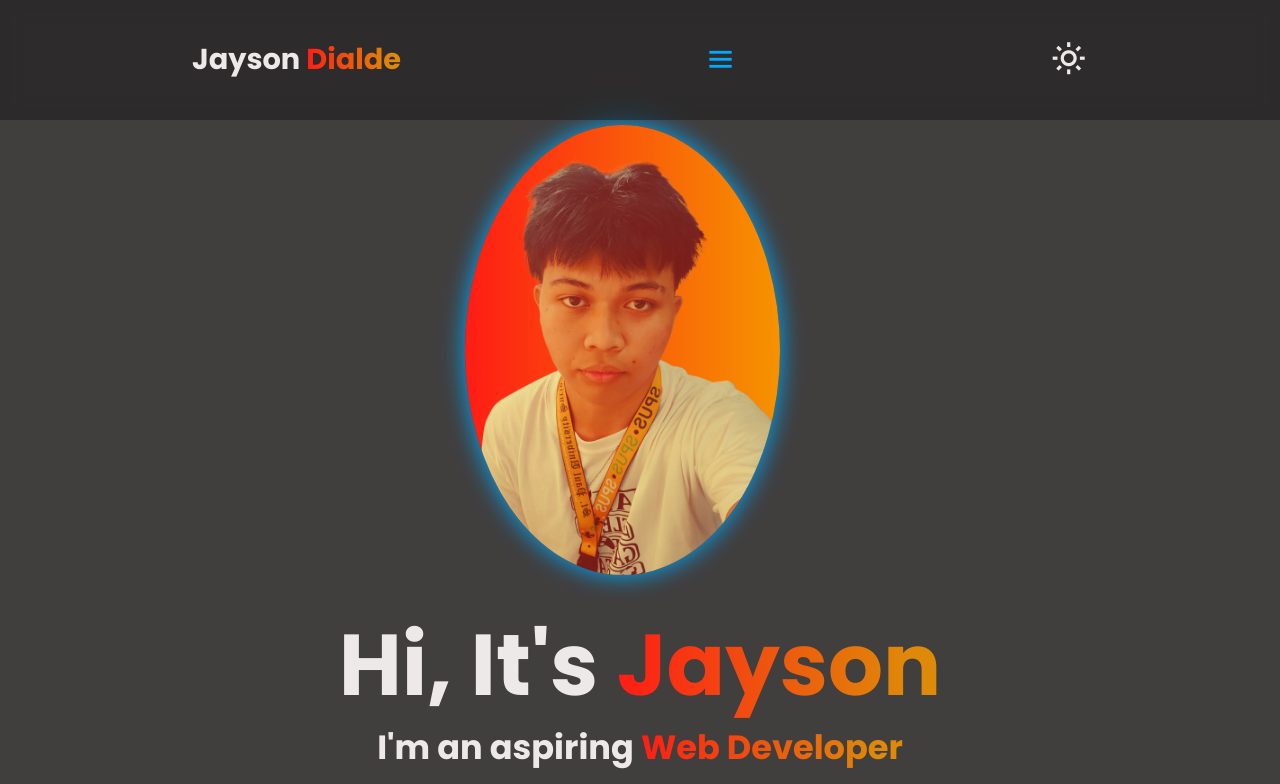
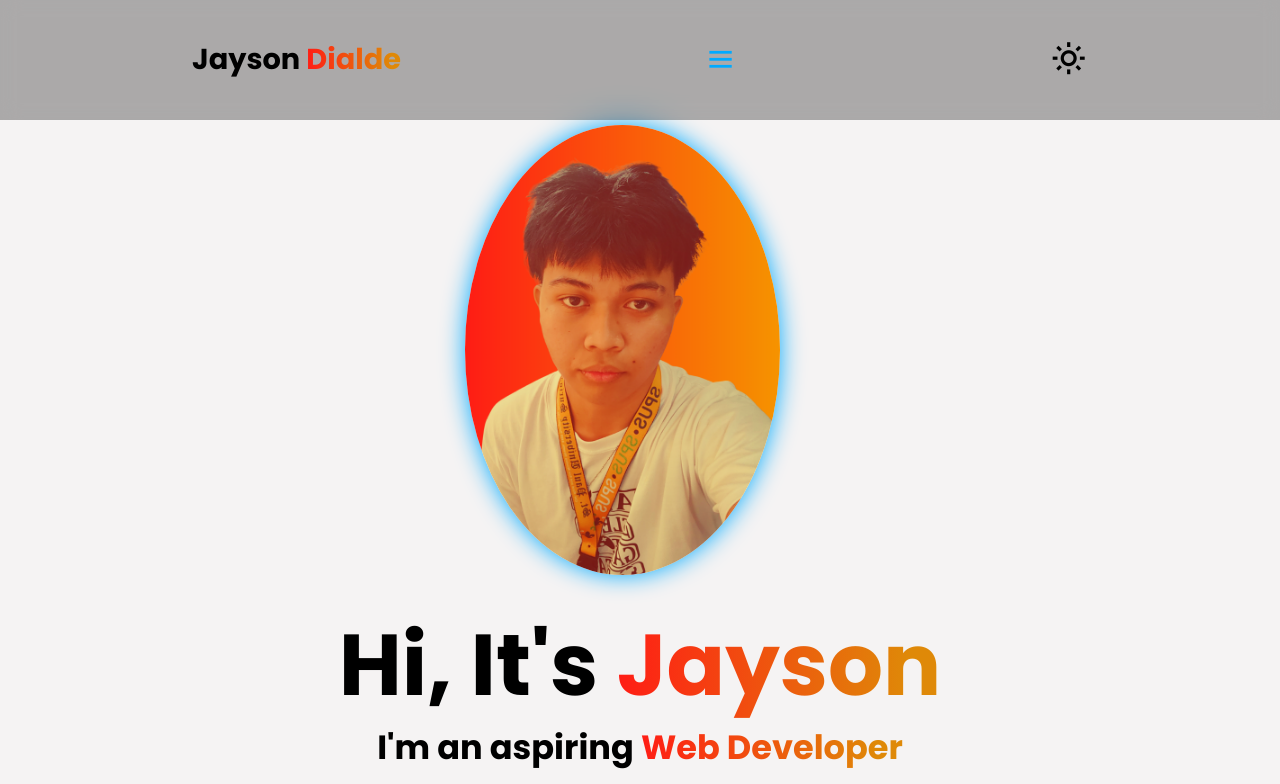
Before and after one commit to jaysondialde13-cyber/myWebsite_Portfolio, a plain HTML site: page index.html in a window 1280 px wide. Both pictures are taken after a click on the icon 1068 px from the left and 57 px from the top of the page. Shown: the top 784 px of the page. Drawn offline with nearby package versions, Linux system fonts and the light colour scheme.

Commit message:
light mode

```diff
--- a/style.css
+++ b/style.css
@@ -452,9 +452,9 @@ section{
   color: var(--main-color); /* optional highlight effect */
 }
 .dark-mode {
-  --bg-color: #413e3e;
-  --second-bg-color: #2a2a2a;
-  --text-color: #eee9e9;
+  --bg-color: #f5f3f3;
+  --second-bg-color: #d3d3d3;
+  --text-color: #000000;
   --main-color: #00aaff;
   --secondary-color: #ffffff;
   background-color: var(--bg-color);
```
